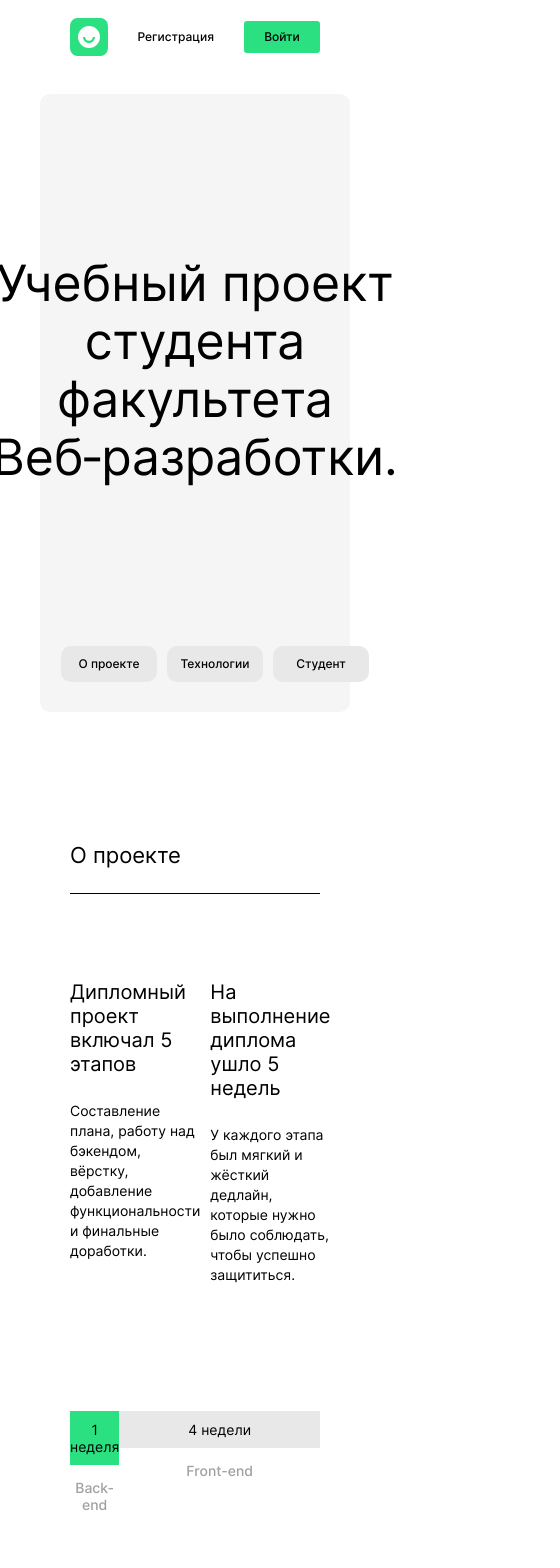
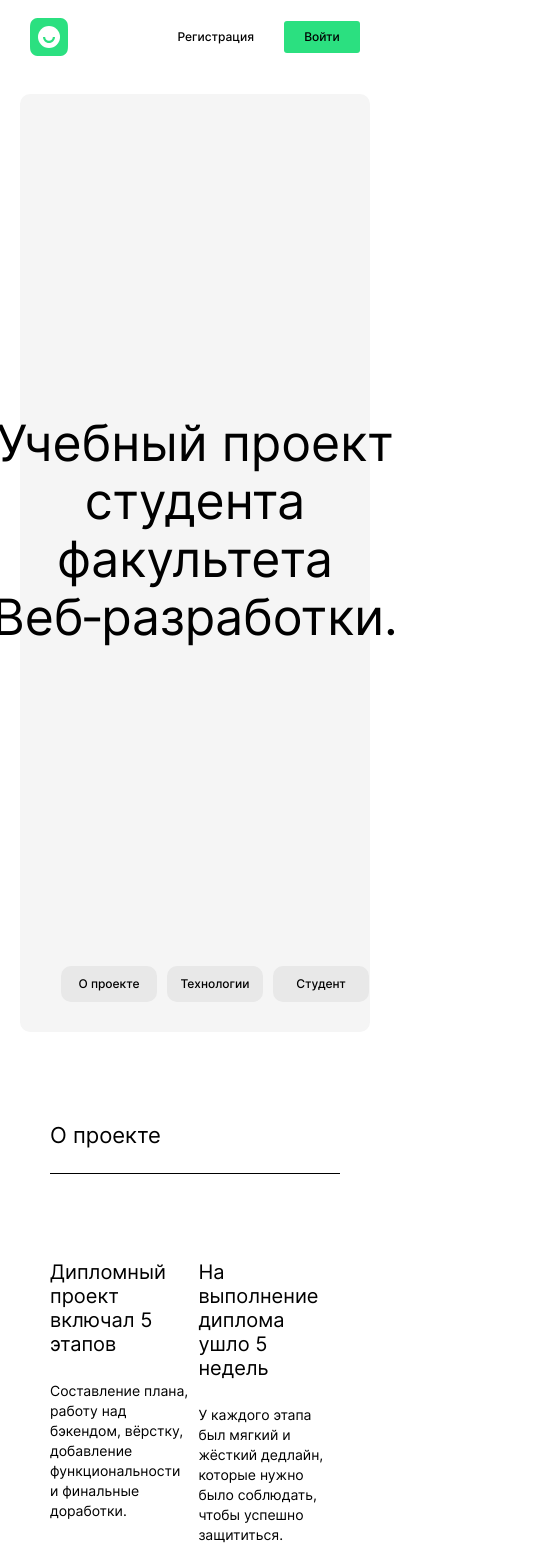
Before and after one commit to 13Thirteenth13/movies-explorer-frontend, a React (Create React App) app: page / in a window 390 px wide. Shown: the top 1568 px of the page, 560 px wide, since content can reach past the window. Built offline with nearby package versions, Linux system fonts and the light colour scheme.

Commit message:
feat: adaptive 768p #1

```diff
--- a/src/components/AboutMe/AboutMe.css
+++ b/src/components/AboutMe/AboutMe.css
@@ -48,8 +48,7 @@
 .about__links {
   display: flex;
   list-style-type: none;
-  padding: 0;
-  margin: 0;
+  padding: 40px 0 0;
   height: 100%;
   align-items: flex-end;
   gap: 20px;
@@ -91,3 +90,20 @@
   bottom: 0;
   left: 0;
 }
+
+@media screen and (max-width: 768px) {
+  .about {
+    padding: 90px 50px;
+  }
+}
+
+@media screen and (max-width: 640px) {
+  .about__info {
+    flex-direction: column-reverse;
+  }
+
+  .about__info-image {
+    align-self: center;
+    width: 100%;
+  }
+}
--- a/src/components/AboutProject/AboutProject.css
+++ b/src/components/AboutProject/AboutProject.css
@@ -91,3 +91,9 @@
   bottom: 0;
   left: 0;
 }
+
+@media screen and (max-width: 768px) {
+  .project {
+    padding: 90px 50px;
+  }
+}
--- a/src/components/Footer/Footer.css
+++ b/src/components/Footer/Footer.css
@@ -68,3 +68,9 @@
   bottom: 0;
   left: 0;
 }
+
+@media screen and (max-width: 768px) {
+  .footer {
+    padding: 80px 50px 20px 50px;
+  }
+}
--- a/src/components/Header/Header.css
+++ b/src/components/Header/Header.css
@@ -38,3 +38,9 @@
 .header__link:last-child {
   background-color: #2BE080;
 }
+
+@media screen and (max-width: 768px) {
+  .header {
+    padding: 18px 30px;
+  }
+}
--- a/src/components/Portfolio/Portfolio.css
+++ b/src/components/Portfolio/Portfolio.css
@@ -56,3 +56,9 @@
   bottom: 0;
   left: 0;
 }
+
+@media screen and (max-width: 768px) {
+  .portfolio {
+    padding: 0 50px 90px 50px;
+  }
+}
--- a/src/components/Promo/Promo.css
+++ b/src/components/Promo/Promo.css
@@ -44,3 +44,12 @@
 .promo__list-item:hover {
   opacity: 0.6;
 }
+
+@media screen and (max-width: 768px) {
+  .promo {
+    margin: 20px 20px 0 20px;
+  }
+  .promo__title {
+    padding: 320px 20px;
+  }
+}
--- a/src/components/Techs/Techs.css
+++ b/src/components/Techs/Techs.css
@@ -71,3 +71,12 @@
   bottom: 0;
   left: 0;
 }
+
+@media screen and (max-width: 1024px) {
+  .techs {
+    padding: 90px 50px;
+  }
+  .techs__list-item {
+    width: 84px;
+  }
+}
```
